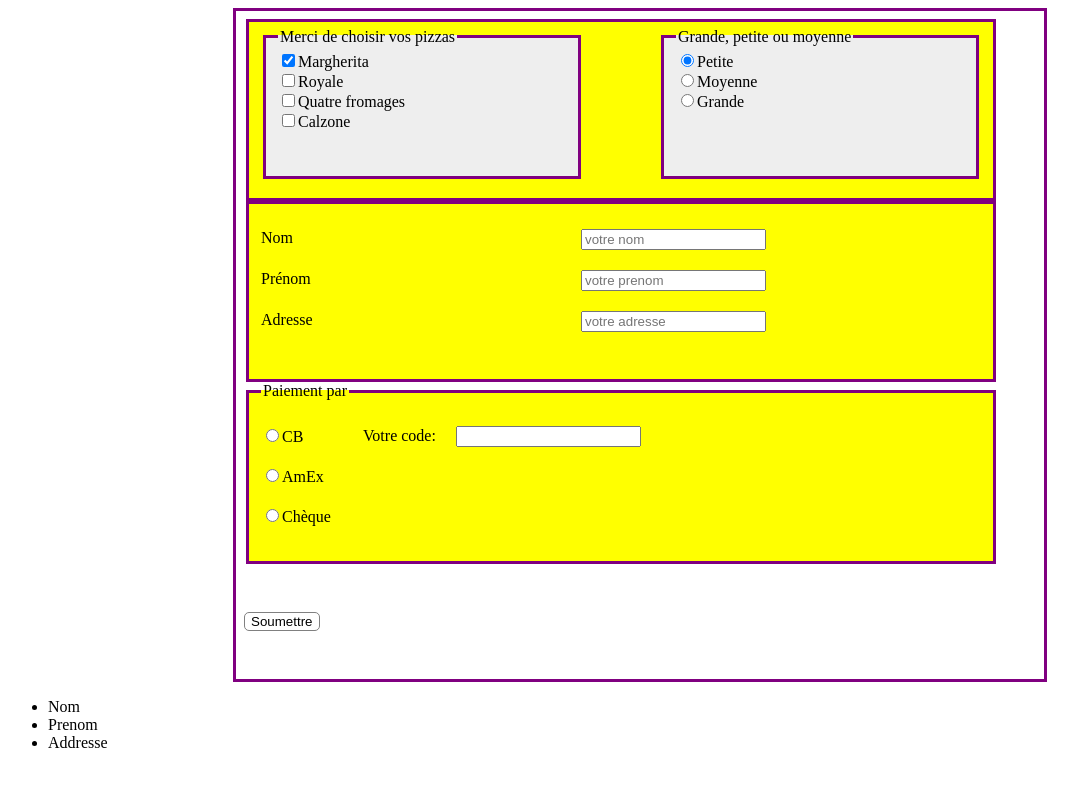
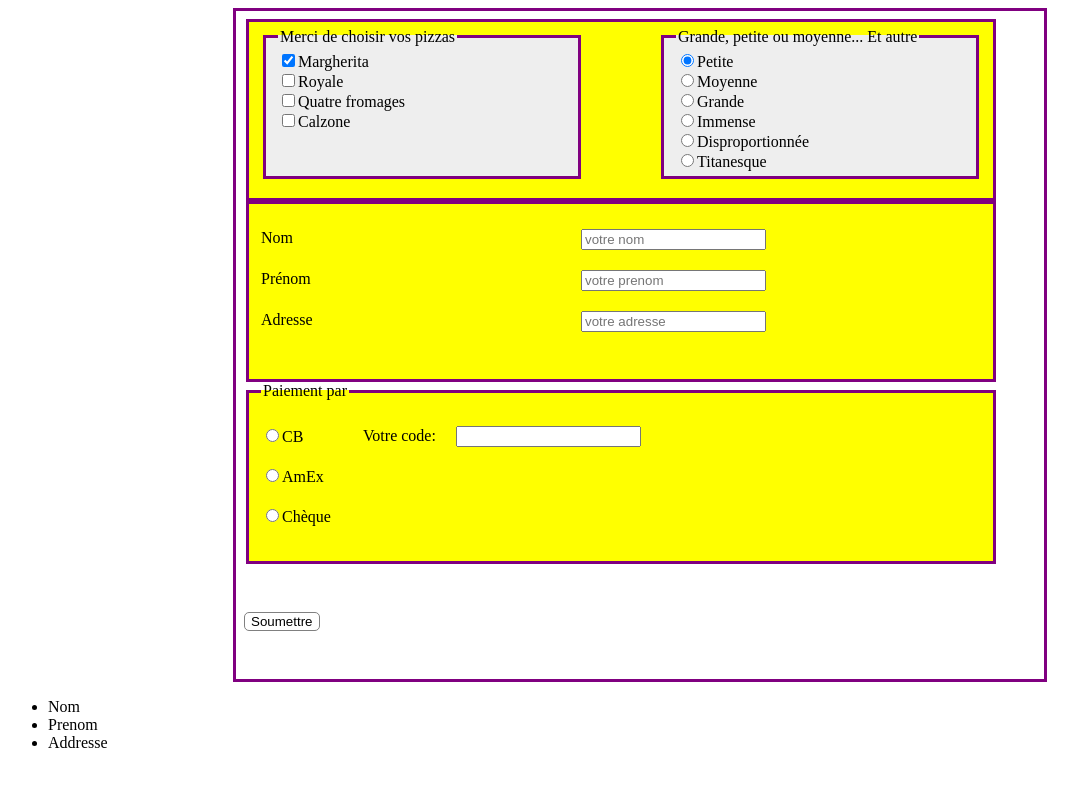
Before and after one commit to tristan472/idformation2022git, a plain HTML site: page index.html in a window 1280 px wide. Shown: the whole page, without its empty margins (0-1078 px from the left). Drawn offline with Linux system fonts and the light colour scheme.

Commit message:
changement de index.html
ajout de nouvelles tailles de pizzas pour les gens qui aiment vraiment la pizza

```diff
--- a/index.html
+++ b/index.html
@@ -30,7 +30,7 @@
                     </fieldset>
 
                     <fieldset id = "taille">
-                        <legend>Grande, petite ou moyenne</legend>
+                        <legend>Grande, petite ou moyenne... Et autre</legend>
                         <div class="pizzaCase">
                             <input type="radio" name="choisir" checked="checked"/><label for="marg">Petite</label>
                         </div>
@@ -39,6 +39,15 @@
                         </div>
                         <div class="pizzaCase">
                             <input type="radio" name="choisir"/><label for="marg">Grande</label>
+                        </div>
+                        <div class="pizzaCase">
+                            <input type="radio" name="choisir"/><label for="marg">Immense</label>
+                        </div>
+                        <div class="pizzaCase">
+                            <input type="radio" name="choisir"/><label for="marg">Disproportionnée</label>
+                        </div>
+                        <div class="pizzaCase">
+                            <input type="radio" name="choisir"/><label for="marg">Titanesque</label>
                         </div>
                     </fieldset>
                 </fieldset>
```
